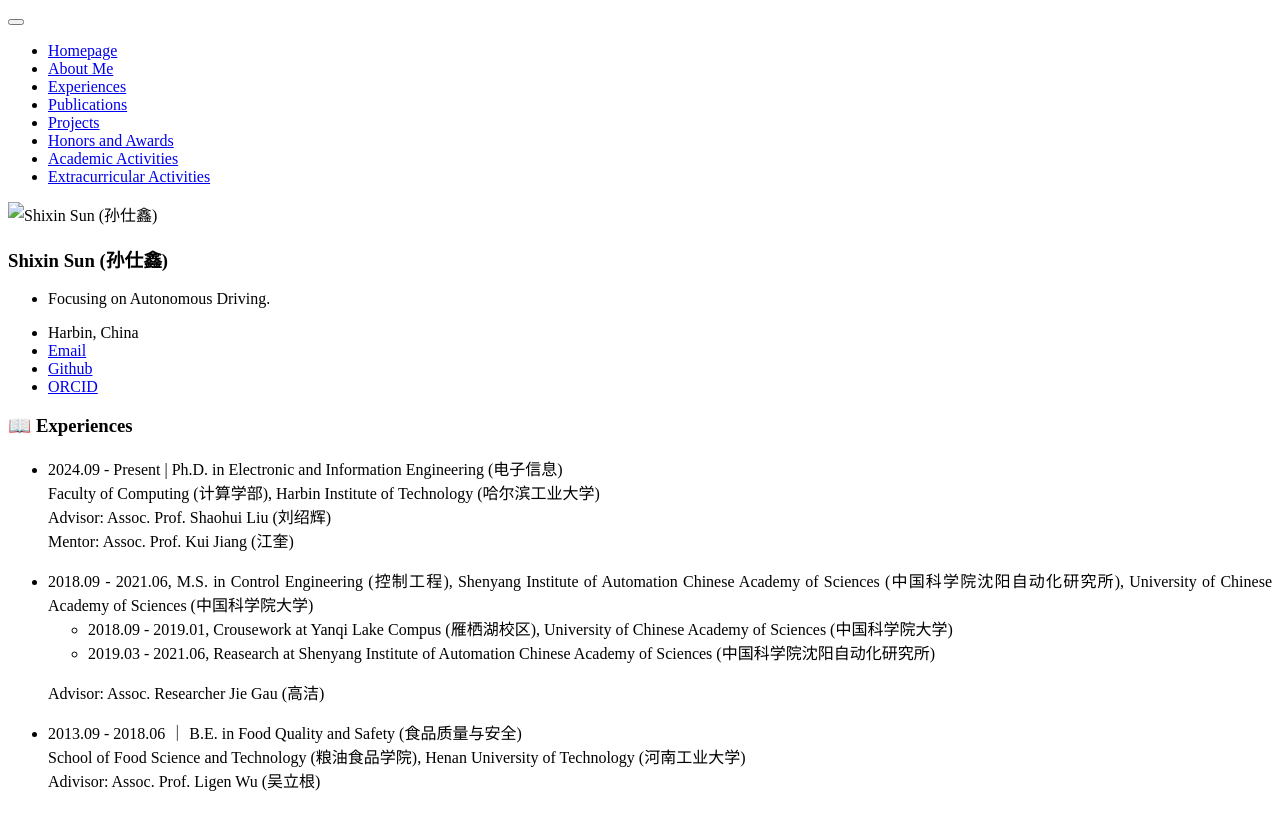
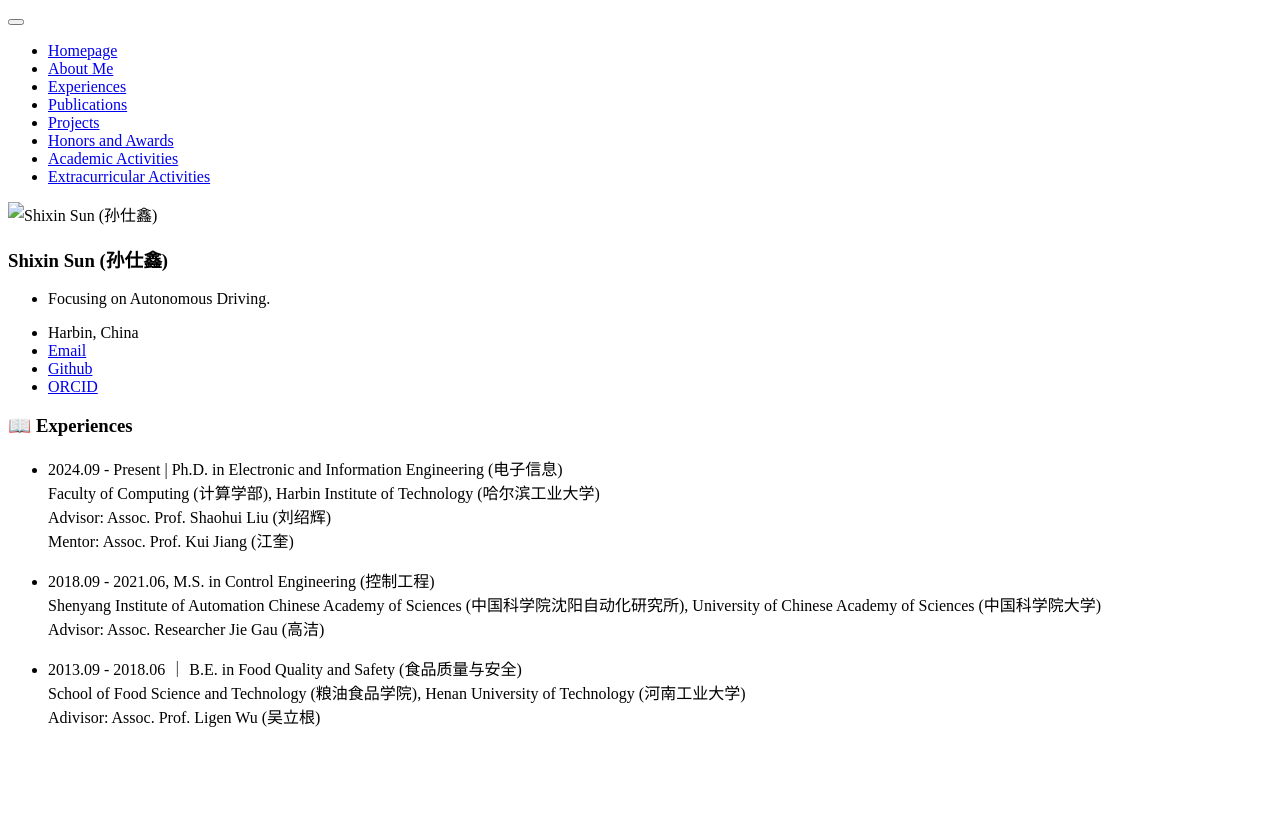
Before and after one commit to ShixinSUN94/shixinsun94.github.io, a Jekyll site: the page built from _pages/includes/2.exp.md, in a window 1280 px wide. Shown: the top 830 px of the page. Built offline with Jekyll 4.4.1, drawn with Linux system fonts in a browser that asks for light colours; our own code applies the rules of GitHub Pages for plain Markdown files.

Commit message:
Update 2.exp.md

```diff
--- a/_pages/includes/2.exp.md
+++ b/_pages/includes/2.exp.md
@@ -5,10 +5,8 @@
   Advisor: Assoc. Prof. Shaohui Liu (刘绍辉)
   Mentor: Assoc. Prof. Kui Jiang (江奎)
 
-- 2018.09 - 2021.06, M.S. in Control Engineering (控制工程), Shenyang Institute of Automation Chinese Academy of Sciences (中国科学院沈阳自动化研究所), University of Chinese Academy of Sciences (中国科学院大学)
-  - 2018.09 - 2019.01, Crousework at Yanqi Lake Compus (雁栖湖校区), University of Chinese Academy of Sciences (中国科学院大学)
-  - 2019.03 - 2021.06, Reasearch at Shenyang Institute of Automation Chinese Academy of Sciences (中国科学院沈阳自动化研究所)
-
+- 2018.09 - 2021.06, M.S. in Control Engineering (控制工程)
+  Shenyang Institute of Automation Chinese Academy of Sciences (中国科学院沈阳自动化研究所), University of Chinese Academy of Sciences (中国科学院大学)
   Advisor: Assoc. Researcher Jie Gau (高洁)
 
 - 2013.09 - 2018.06 ｜ B.E. in Food Quality and Safety (食品质量与安全)
```
